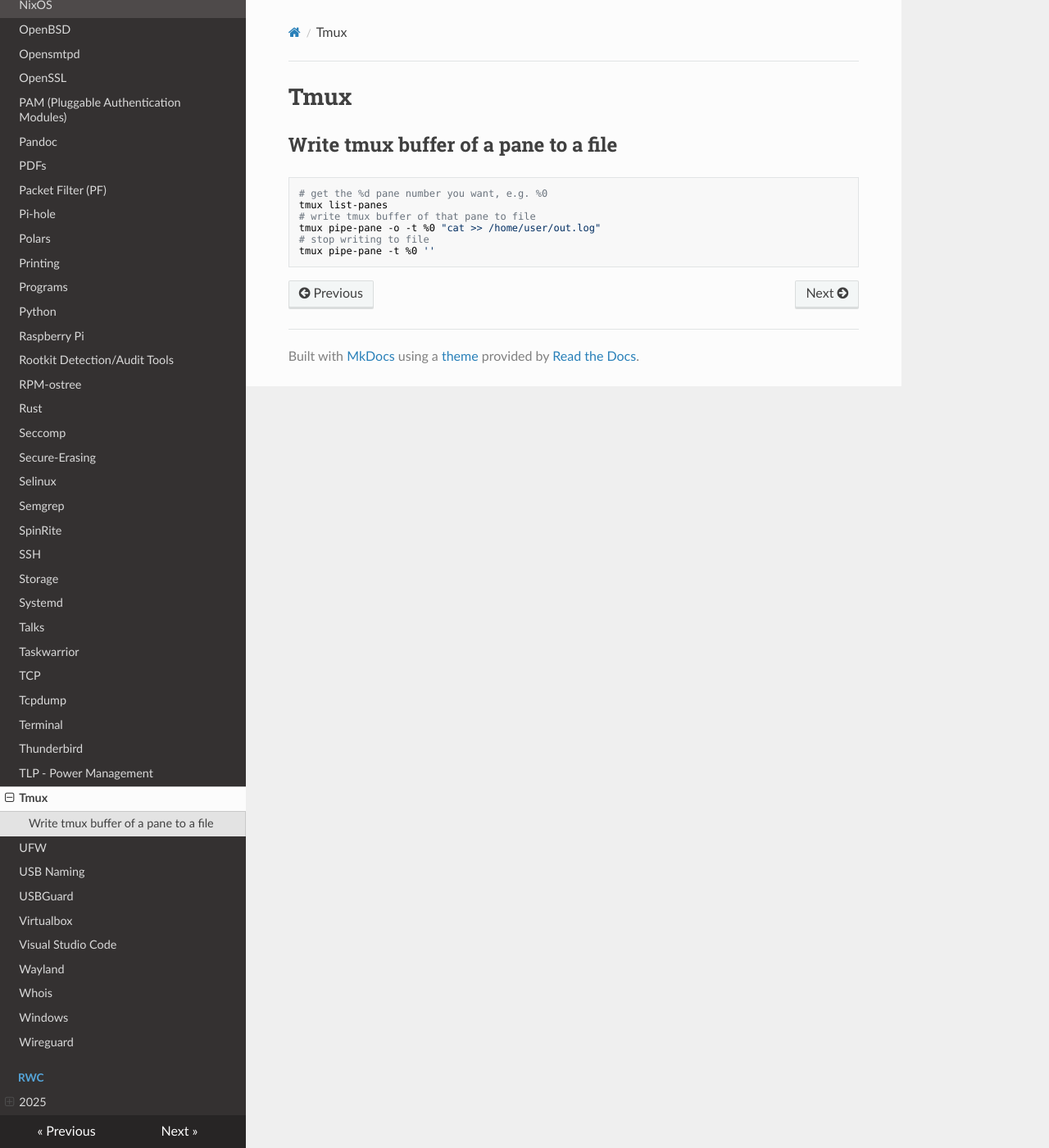
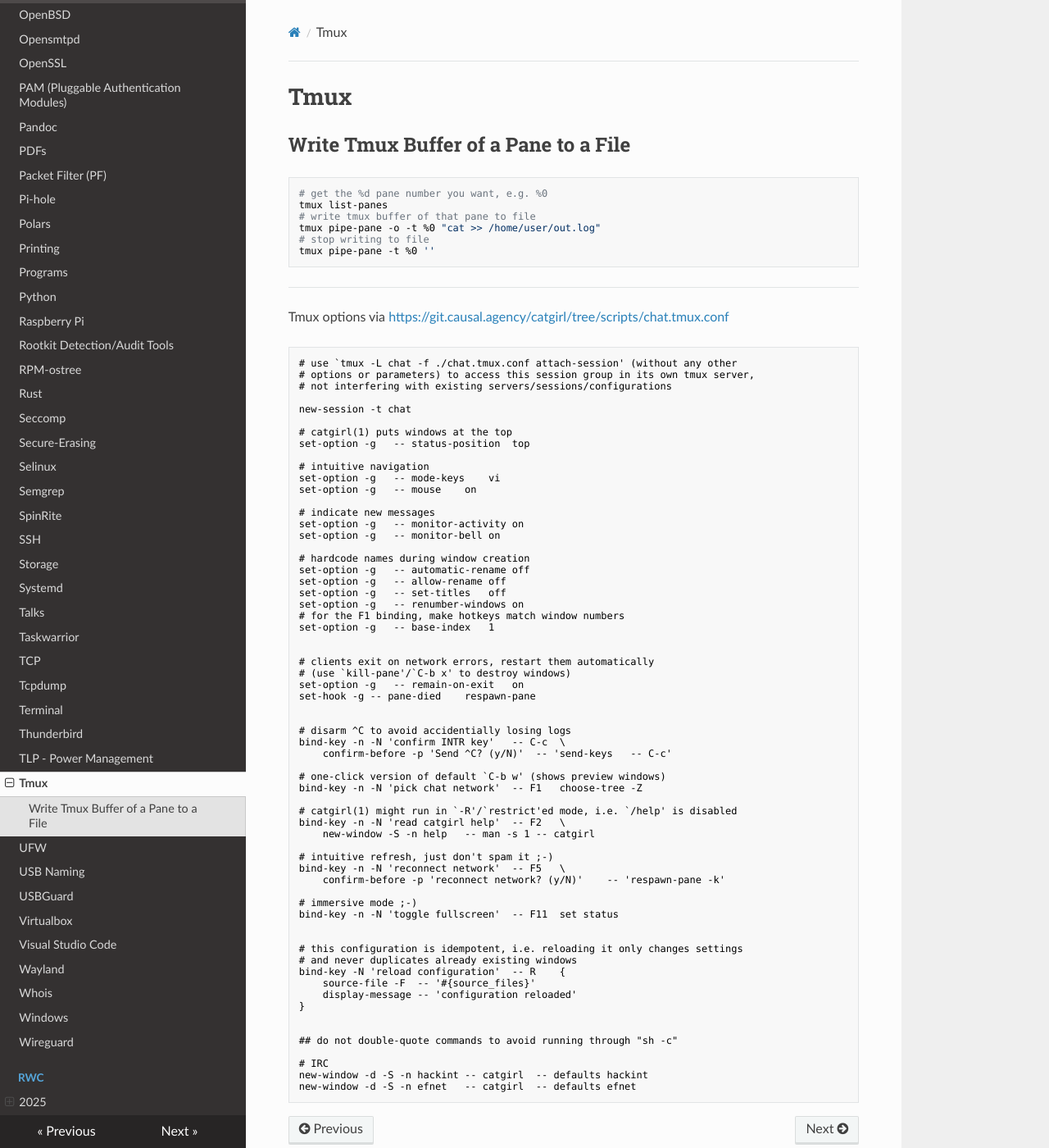
Before and after one commit to Maaxxs/wiki, an MkDocs documentation site: the page built from docs/tmux.md, in a window 1280 px wide and 1400 px high. Shown: the whole window at 82% size. Built offline with MkDocs 1.6.1, drawn with Linux system fonts in a browser that asks for light colours; nearby versions of some CDN libraries.

Commit message:
add tmux options. chat?

````diff
--- a/docs/tmux.md
+++ b/docs/tmux.md
@@ -1,6 +1,6 @@
 # Tmux
 
-## Write tmux buffer of a pane to a file
+## Write Tmux Buffer of a Pane to a File
 
 ```sh
 # get the %d pane number you want, e.g. %0
@@ -10,3 +10,74 @@ tmux pipe-pane -o -t %0 "cat >> /home/user/out.log"
 # stop writing to file
 tmux pipe-pane -t %0 ''
 ```
+
+---
+
+Tmux options via <https://git.causal.agency/catgirl/tree/scripts/chat.tmux.conf>
+
+```conf
+# use `tmux -L chat -f ./chat.tmux.conf attach-session' (without any other
+# options or parameters) to access this session group in its own tmux server,
+# not interfering with existing servers/sessions/configurations
+
+new-session -t chat
+
+# catgirl(1) puts windows at the top
+set-option -g	-- status-position	top
+
+# intuitive navigation
+set-option -g	-- mode-keys	vi
+set-option -g	-- mouse	on
+
+# indicate new messages
+set-option -g	-- monitor-activity	on
+set-option -g	-- monitor-bell	on
+
+# hardcode names during window creation
+set-option -g	-- automatic-rename	off
+set-option -g	-- allow-rename	off
+set-option -g	-- set-titles	off
+set-option -g	-- renumber-windows	on
+# for the F1 binding, make hotkeys match window numbers
+set-option -g	-- base-index	1
+
+
+# clients exit on network errors, restart them automatically
+# (use `kill-pane'/`C-b x' to destroy windows)
+set-option -g	-- remain-on-exit	on
+set-hook -g	-- pane-died	respawn-pane
+
+
+# disarm ^C to avoid accidentially losing logs
+bind-key -n -N 'confirm INTR key'	-- C-c	\
+	confirm-before -p 'Send ^C? (y/N)'	-- 'send-keys	-- C-c'
+
+# one-click version of default `C-b w' (shows preview windows)
+bind-key -n -N 'pick chat network'	-- F1	choose-tree -Z
+
+# catgirl(1) might run in `-R'/`restrict'ed mode, i.e. `/help' is disabled
+bind-key -n -N 'read catgirl help'	-- F2	\
+	new-window -S -n help	-- man -s 1	-- catgirl
+
+# intuitive refresh, just don't spam it ;-)
+bind-key -n -N 'reconnect network'	-- F5	\
+	confirm-before -p 'reconnect network? (y/N)'	-- 'respawn-pane -k'
+
+# immersive mode ;-)
+bind-key -n -N 'toggle fullscreen'	-- F11	set status
+
+
+# this configuration is idempotent, i.e. reloading it only changes settings
+# and never duplicates already existing windows
+bind-key -N 'reload configuration'	-- R	{
+	source-file -F	-- '#{source_files}'
+	display-message	-- 'configuration reloaded'
+}
+
+
+## do not double-quote commands to avoid running through "sh -c"
+
+# IRC
+new-window -d -S -n hackint	-- catgirl	-- defaults hackint
+new-window -d -S -n efnet	-- catgirl	-- defaults efnet
+```
````
